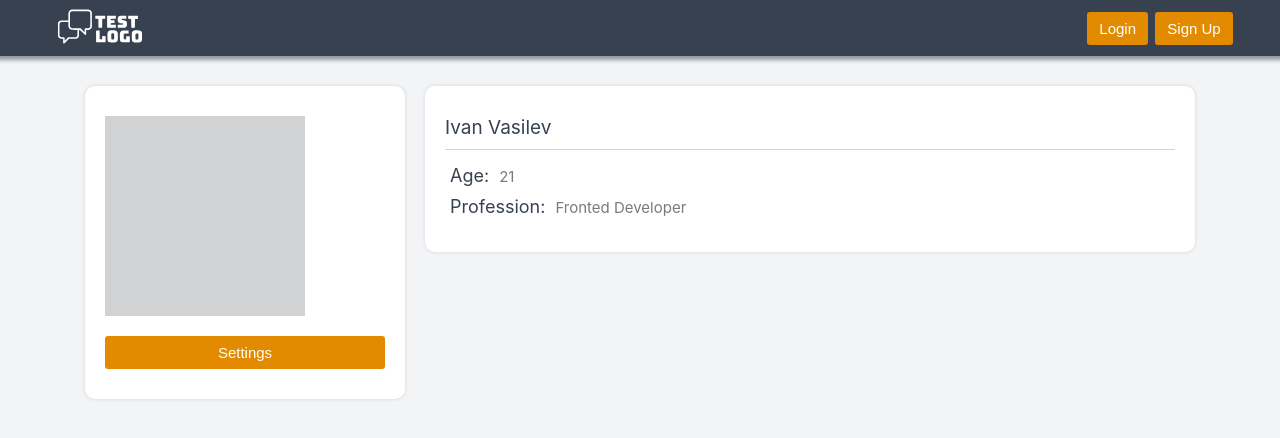
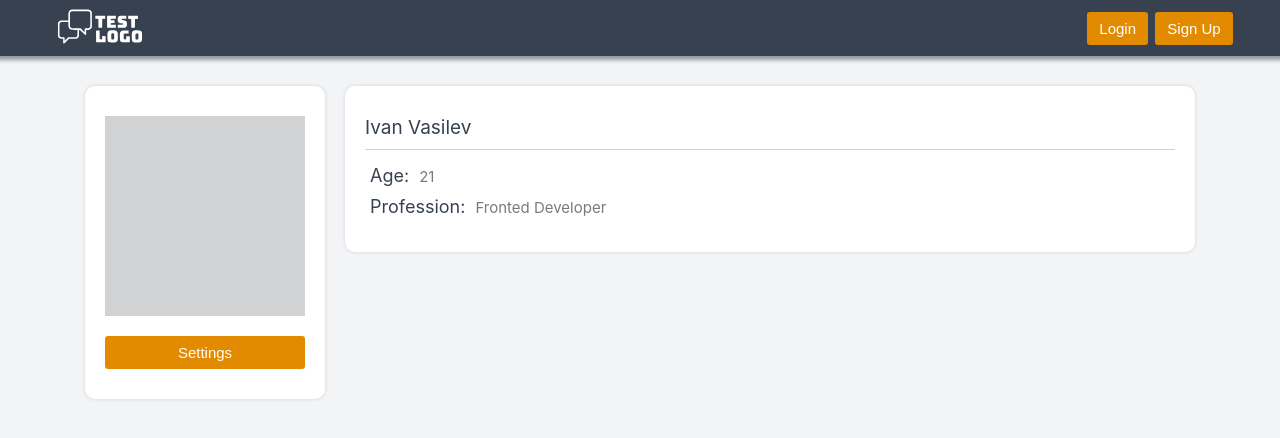
Before and after one commit to IvanVasil-ev/blog-app, a Next.js app: page /profile in a window 1280 px wide. Shown: the top 438 px of the page. Built offline with nearby package versions, Linux system fonts and the light colour scheme; no server answers.

Commit message:
Fix profile card width

```diff
--- a/src/domain/Profile/ProfilePage.tsx
+++ b/src/domain/Profile/ProfilePage.tsx
@@ -13,7 +13,7 @@ const ProfilePage = () => {
   return (
     <div className={cx('container', styles.profileContainer)}>
       <div className={styles.leftSide}>
-        <div className="card">
+        <div className={cx('card', styles.profileCard)}>
           <div className={styles.avatar} />
           <Button mode="contained" onClick={() => router.push('/settings')}>
             Settings
--- a/styles/pages/Profile.module.scss
+++ b/styles/pages/Profile.module.scss
@@ -2,6 +2,10 @@
 
 .profileContainer {
   flex-direction: row;
+}
+
+.profileCard {
+  min-width: 0;
 }
 
 .avatar {
```
